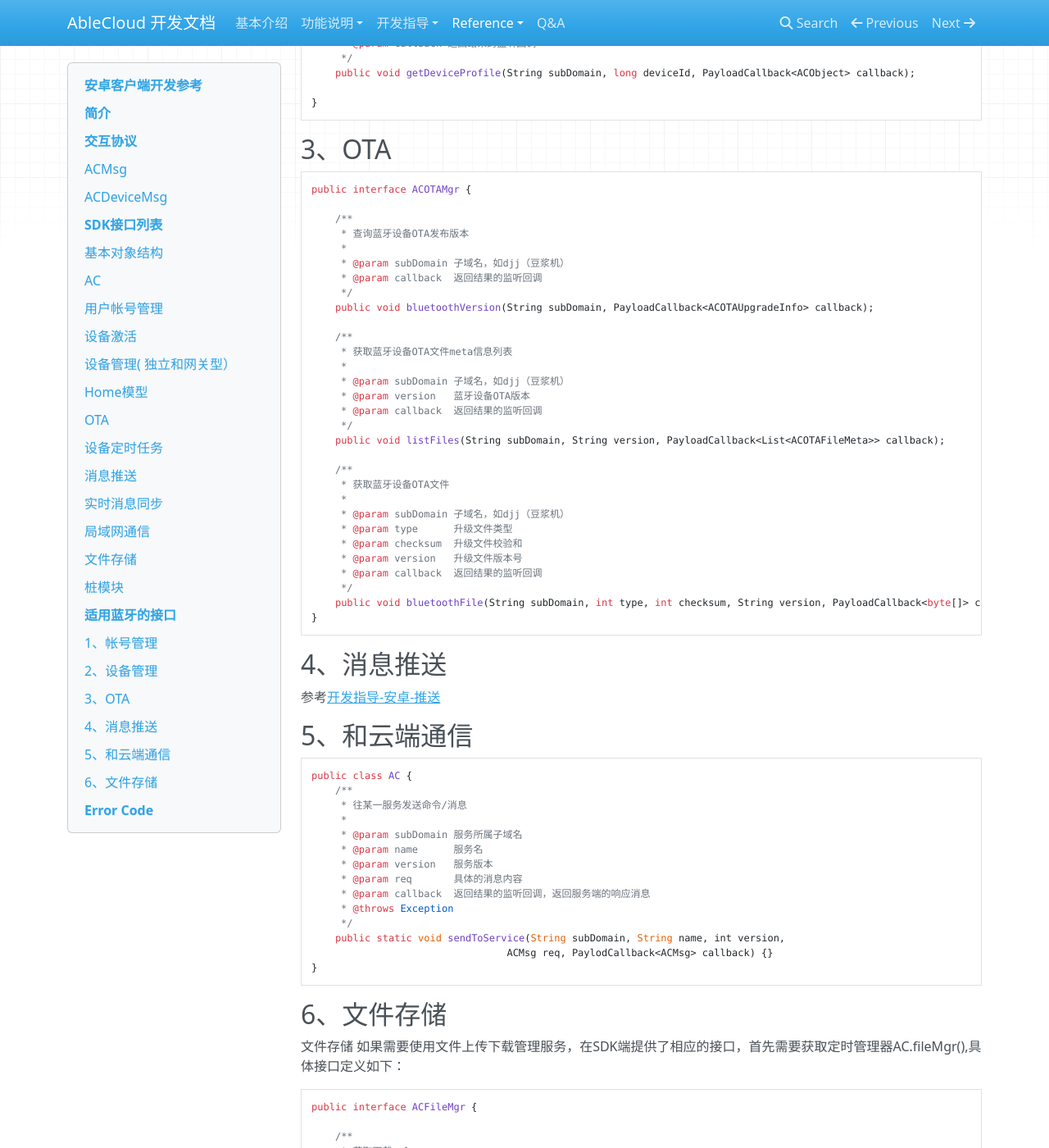
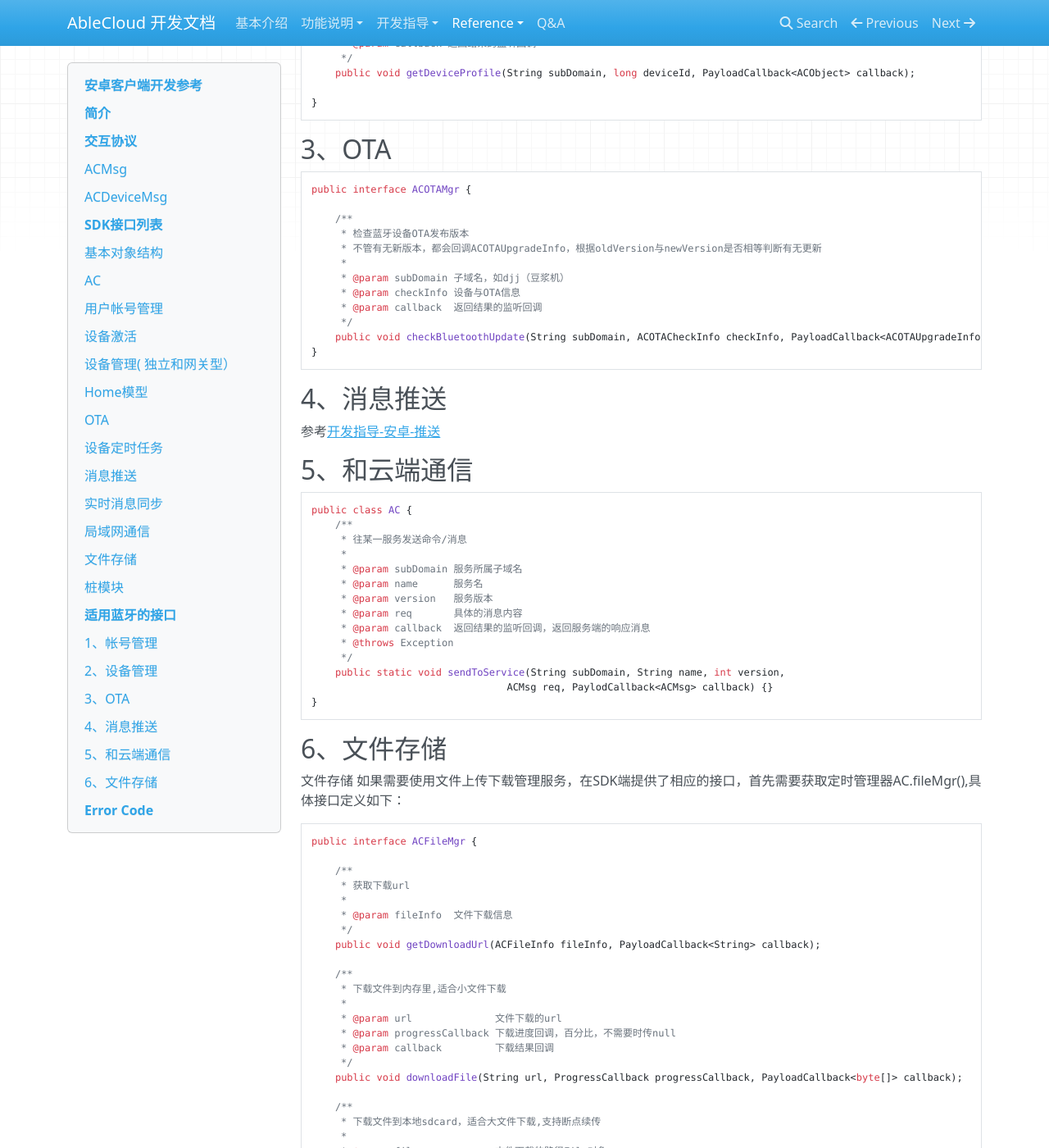
Before and after one commit to JessonW/rd_docs, an MkDocs documentation site: the page built from docs/reference/android.md, in a window 1280 px wide and 1400 px high, scrolled down 42083 px. Shown: the whole window at 82% size. Built offline with MkDocs 1.6.1, drawn with Linux system fonts in a browser that asks for light colours; nearby versions of some CDN libraries; old or Windows-style settings are respelled for this version of MkDocs; some of the changed text lies outside the part shown.

Commit message:
update bluetooth

````diff
--- a/docs/reference/android.md
+++ b/docs/reference/android.md
@@ -2205,7 +2205,7 @@ public interface ACBindMgr {
      */
 public void changeName(String subDomain, long deviceId, String name, VoidCallback callback);
 
-/**
+    /**
      * 设置设备自定义扩展属性
      *
      * @param deviceId      设备逻辑id
@@ -2227,37 +2227,18 @@ public void changeName(String subDomain, long deviceId, String name, VoidCallbac
 
 ##3、OTA
 
-
 ```java
 public interface ACOTAMgr {
 
     /**
-     * 查询蓝牙设备OTA发布版本
-     *
-     * @param subDomain 子域名，如djj（豆浆机）
-     * @param callback  返回结果的监听回调
-     */
-    public void bluetoothVersion(String subDomain, PayloadCallback<ACOTAUpgradeInfo> callback);
-
-    /**
-     * 获取蓝牙设备OTA文件meta信息列表
-     *
-     * @param subDomain 子域名，如djj（豆浆机）
-     * @param version   蓝牙设备OTA版本
-     * @param callback  返回结果的监听回调
-     */
-    public void listFiles(String subDomain, String version, PayloadCallback<List<ACOTAFileMeta>> callback);
-
-    /**
-     * 获取蓝牙设备OTA文件
-     *
-     * @param subDomain 子域名，如djj（豆浆机）
-     * @param type      升级文件类型
-     * @param checksum  升级文件校验和
-     * @param version   升级文件版本号
-     * @param callback  返回结果的监听回调
-     */
-    public void bluetoothFile(String subDomain, int type, int checksum, String version, PayloadCallback<byte[]> callback);
+     * 检查蓝牙设备OTA发布版本
+     * 不管有无新版本，都会回调ACOTAUpgradeInfo，根据oldVersion与newVersion是否相等判断有无更新
+     *
+     * @param subDomain 子域名，如djj（豆浆机）
+     * @param checkInfo 设备与OTA信息
+     * @param callback  返回结果的监听回调
+     */
+    public void checkBluetoothUpdate(String subDomain, ACOTACheckInfo checkInfo, PayloadCallback<ACOTAUpgradeInfo> callback);
 }
 ```
 
@@ -2267,7 +2248,7 @@ public interface ACOTAMgr {
 
 ##5、和云端通信
 
-```
+```java
 public class AC {
     /**
      * 往某一服务发送命令/消息
@@ -2340,7 +2321,9 @@ public interface ACFileMgr {
      */
     public void cancelUpload(ACFileInfo fileInfo);
 }
+```
 另外，如果文件存储需要增加权限管理，则需要用到ACACL中的接口，具体接口定义如下：
+```java
 public class ACACL {
    /**
      * 设置全局可读访问权限，不设置则默认为所有人可读
````
